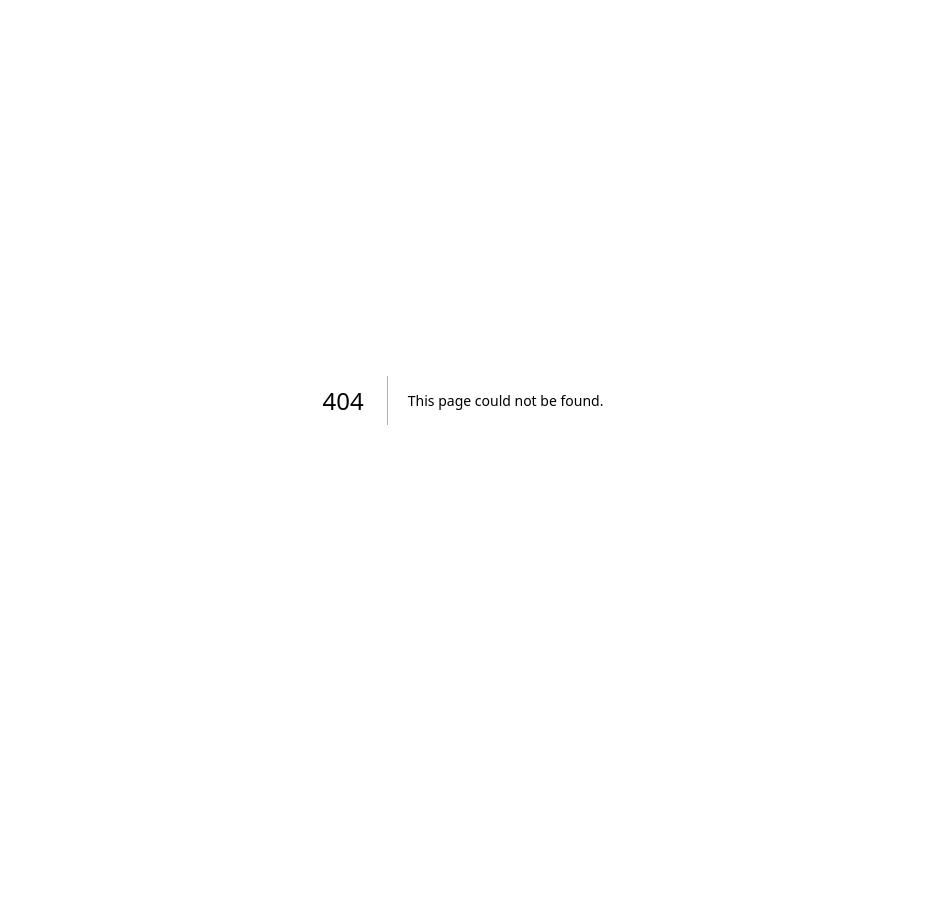
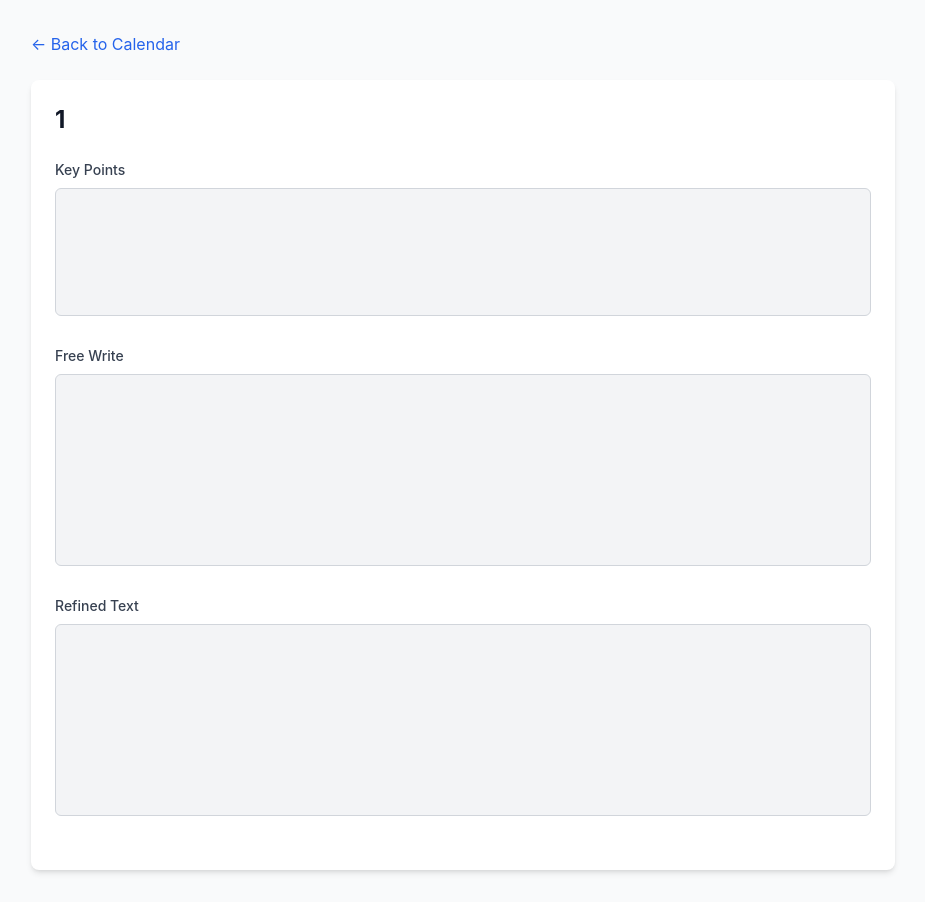
Before and after one commit to Charo21/fluentiary, a Next.js app: page /record/1 in a window 1280 px wide. Before the commit this address had no page. Shown: the whole page, without its empty margins (177-1102 px from the left). Before the commit the page ends 800 px from the top, so only its background shows below. Built offline with nearby package versions, Linux system fonts and the light colour scheme; no server answers; the database is empty.

Commit message:
feat: add Record Detail page with auto-save and LLM refinement

```diff
--- /dev/null
+++ b/src/pages/record/[date].tsx
@@ -0,0 +1,154 @@
+import { useEffect, useState } from 'react'
+import { useRouter } from 'next/router'
+import KeyPointsBlock from '@/components/KeyPointsBlock'
+import FreeWriteBlock from '@/components/FreeWriteBlock'
+import RefinedTextBlock from '@/components/RefinedTextBlock'
+import type { DailyRecord } from '@/types/record'
+
+export default function RecordPage() {
+  const router = useRouter()
+  const { date } = router.query
+
+  const [record, setRecord] = useState<DailyRecord | null>(null)
+  const [keyPoints, setKeyPoints] = useState('')
+  const [freeWrite, setFreeWrite] = useState('')
+  const [refinedText, setRefinedText] = useState('')
+  const [loading, setLoading] = useState(true)
+  const [refining, setRefining] = useState(false)
+  const [error, setError] = useState<string | null>(null)
+
+  const today = new Date().toISOString().split('T')[0]
+  const isToday = date === today
+  const readOnly = !isToday
+
+  useEffect(() => {
+    if (!date || typeof date !== 'string') return
+
+    async function fetchRecord() {
+      try {
+        const response = await fetch(`/api/records/${date}`)
+        if (!response.ok) {
+          throw new Error('Failed to fetch record')
+        }
+        const data = await response.json()
+
+        if (data.record) {
+          setRecord(data.record)
+          setKeyPoints(data.record.keyPoints)
+          setFreeWrite(data.record.freeWrite)
+          setRefinedText(data.record.refinedText || '')
+        }
+      } catch (err) {
+        console.error('Error fetching record:', err)
+        setError('Failed to load record')
+      } finally {
+        setLoading(false)
+      }
+    }
+
+    fetchRecord()
+  }, [date])
+
+  useEffect(() => {
+    if (!isToday || !date || typeof date !== 'string') return
+
+    const timeoutId = setTimeout(async () => {
+      try {
+        await fetch(`/api/records/${date}`, {
+          method: 'PUT',
+          headers: { 'Content-Type': 'application/json' },
+          body: JSON.stringify({ keyPoints, freeWrite, refinedText: refinedText || undefined }),
+        })
+      } catch (err) {
+        console.error('Auto-save failed:', err)
+      }
+    }, 1000)
+
+    return () => clearTimeout(timeoutId)
+  }, [keyPoints, freeWrite, refinedText, isToday, date])
+
+  const handleRefine = async () => {
+    if (!freeWrite.trim()) {
+      alert('Please write something in Free Write before refining')
+      return
+    }
+
+    setRefining(true)
+    try {
+      const response = await fetch('/api/refine', {
+        method: 'POST',
+        headers: { 'Content-Type': 'application/json' },
+        body: JSON.stringify({ text: freeWrite }),
+      })
+
+      if (!response.ok) {
+        throw new Error('Refinement failed')
+      }
+
+      const data = await response.json()
+      setRefinedText(data.refinedText)
+    } catch (err) {
+      console.error('Error refining text:', err)
+      alert('Failed to refine text. Please try again.')
+    } finally {
+      setRefining(false)
+    }
+  }
+
+  if (loading) {
+    return (
+      <div className="min-h-screen flex items-center justify-center">
+        <div className="text-gray-600">Loading...</div>
+      </div>
+    )
+  }
+
+  if (error) {
+    return (
+      <div className="min-h-screen flex items-center justify-center">
+        <div className="text-red-600">{error}</div>
+      </div>
+    )
+  }
+
+  return (
+    <div className="min-h-screen bg-gray-50 py-8">
+      <div className="max-w-4xl mx-auto px-4">
+        <div className="mb-6">
+          <button
+            onClick={() => router.push('/')}
+            className="text-blue-600 hover:text-blue-800"
+          >
+            ← Back to Calendar
+          </button>
+        </div>
+
+        <div className="bg-white rounded-lg shadow-md p-6">
+          <h1 className="text-2xl font-bold text-gray-900 mb-6">
+            {date}
+          </h1>
+
+          <KeyPointsBlock
+            value={keyPoints}
+            onChange={setKeyPoints}
+            readOnly={readOnly}
+          />
+
+          <FreeWriteBlock
+            value={freeWrite}
+            onChange={setFreeWrite}
+            readOnly={readOnly}
+          />
+
+          <RefinedTextBlock
+            value={refinedText}
+            onChange={setRefinedText}
+            onRefine={handleRefine}
+            readOnly={readOnly}
+            loading={refining}
+          />
+        </div>
+      </div>
+    </div>
+  )
+}
```
Also changed, not shown: 1 other file (tests, documents, lock files or other folders).
